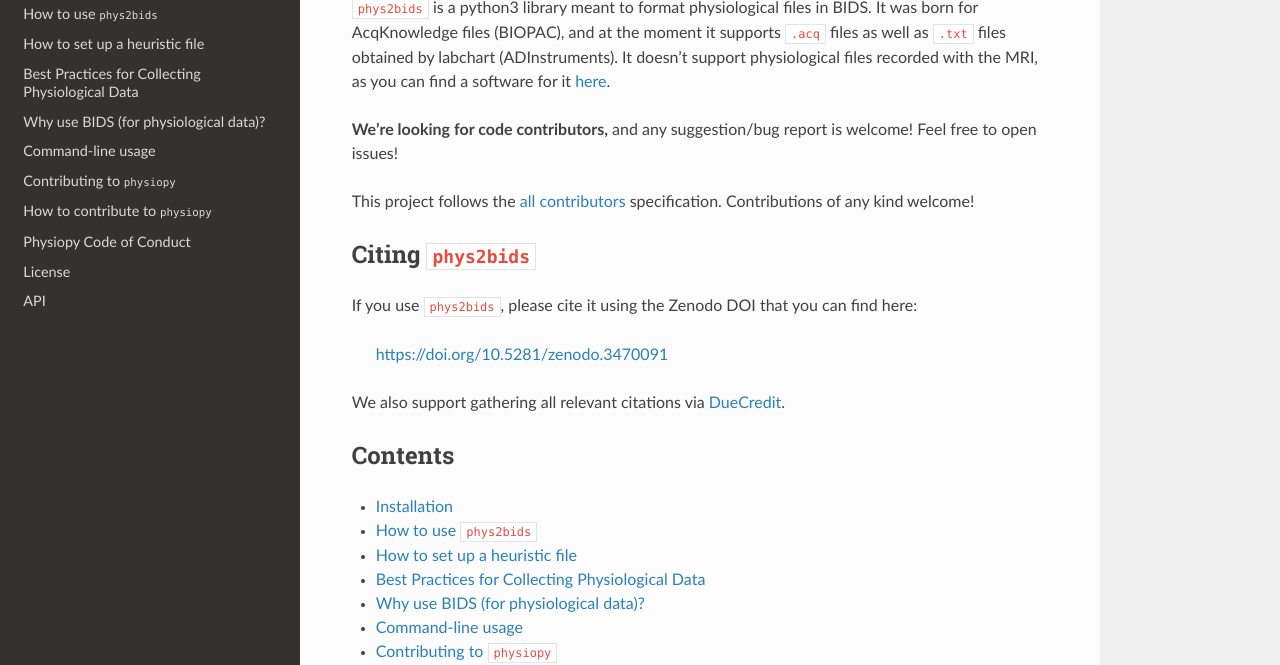
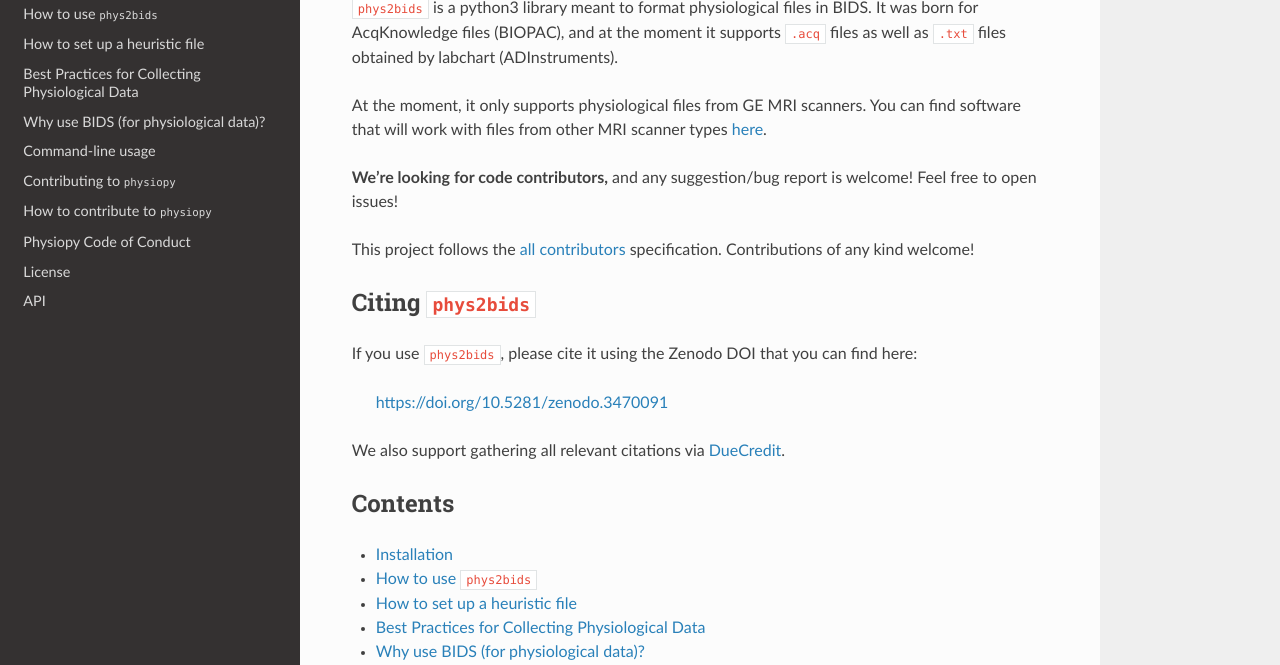
Before and after one commit to physiopy/phys2bids, a Sphinx documentation site: the page built from docs/index.rst, in a window 1280 px wide and 900 px high, scrolled down 689 px, cut to the strip 235-900 px from the top of the window. Built offline with Sphinx 7.4.7 and the Read the Docs theme 2.0.0, drawn with Linux system fonts in a browser that asks for light colours.

Commit message:
Add note about GE support

```diff
--- a/docs/index.rst
+++ b/docs/index.rst
@@ -48,7 +48,9 @@ phys2bids
 It was born for AcqKnowledge files (BIOPAC), and at the moment it supports
 ``.acq`` files as well as ``.txt`` files obtained by labchart
 (ADInstruments).
-It doesn't support physiological files recorded with the MRI, as you can find a software for it `here <https://github.com/tarrlab/physio2bids>`_.
+
+
+At the moment, it only supports physiological files from GE MRI scanners. You can find software that will work with files from other MRI scanner types `here <https://github.com/tarrlab/physio2bids>`_.
 
 **We're looking for code contributors,** and any suggestion/bug report is welcome! Feel free to open issues!
 
```
